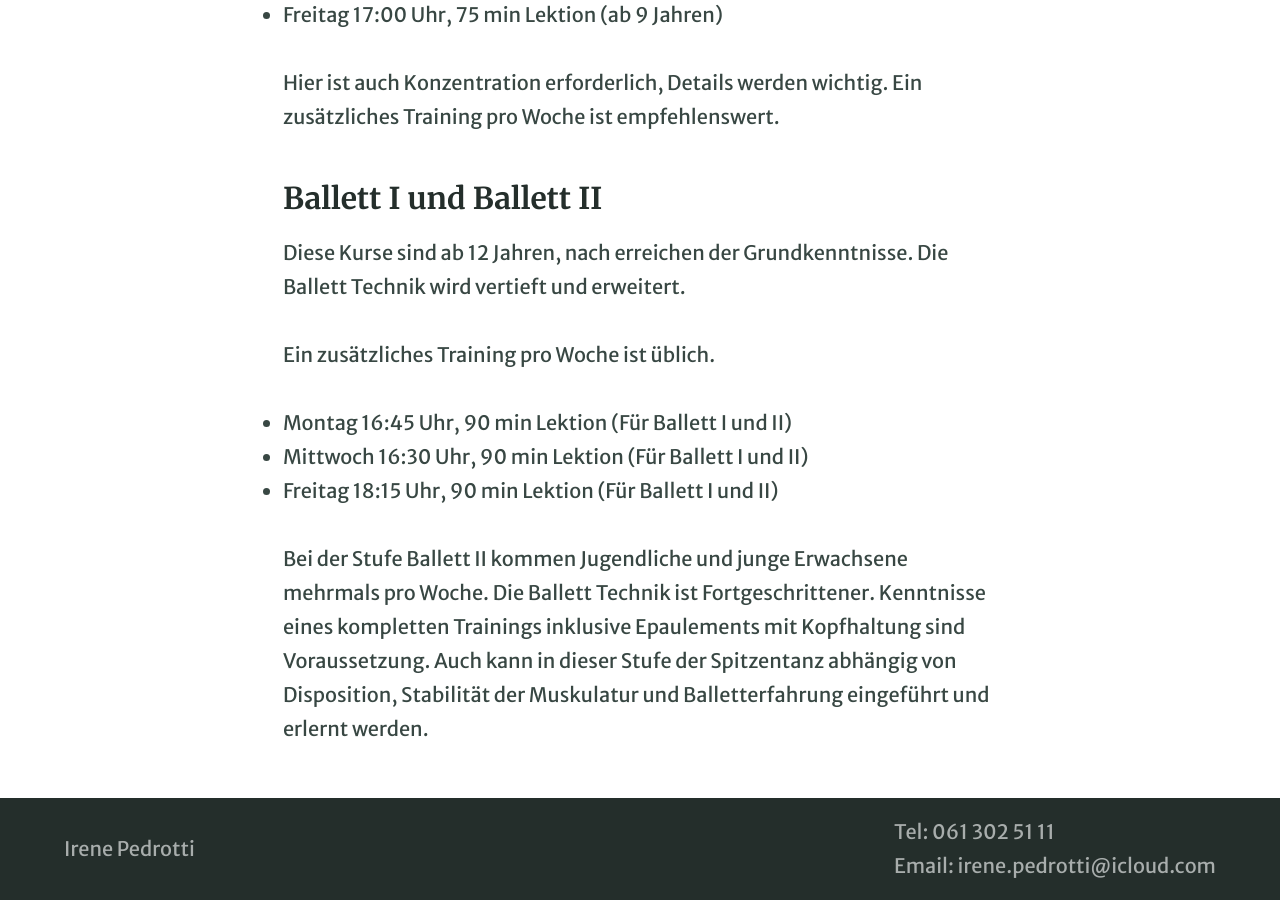
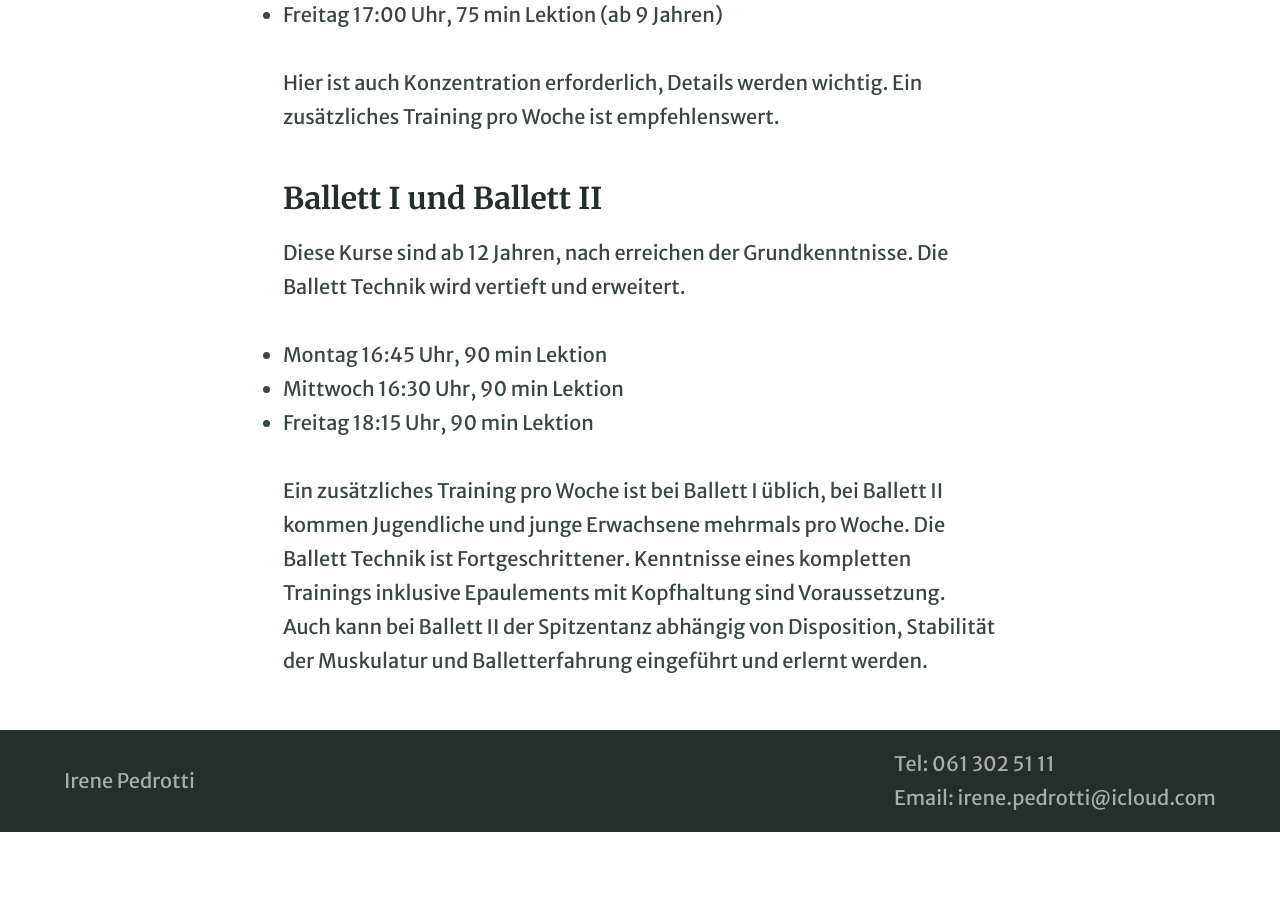
Before and after one commit to irenepedrotti/irenepedrotti.github.io, a Jekyll site: the page built from pages/z05_kurse.md, in a window 1280 px wide and 900 px high, scrolled down 1380 px. Built offline with Jekyll 4.4.1, drawn with Linux system fonts in a browser that asks for light colours; after the commit the page ends 2212 px from its top, so only the background shows below that.

Commit message:
Korrektur Ballett I u II zusammengefasst ein zusätzliches Training u mehrmals pro Woche BII

```diff
--- a/pages/z05_kurse.md
+++ b/pages/z05_kurse.md
@@ -27,14 +27,13 @@ Hier ist auch Konzentration erforderlich, Details werden wichtig. Ein zusätzlic
 
 ### Ballett I und Ballett II
 
-Diese Kurse sind ab 12 Jahren, nach erreichen der Grundkenntnisse. Die Ballett Technik wird vertieft und erweitert.
+Diese Kurse sind ab 12 Jahren, nach erreichen der Grundkenntnisse.
+Die Ballett Technik wird vertieft und erweitert.
 
-Ein zusätzliches Training pro Woche ist üblich.
+* Montag 16:45 Uhr, 90 min Lektion
+* Mittwoch 16:30 Uhr, 90 min Lektion
+* Freitag 18:15 Uhr, 90 min Lektion
 
-* Montag 16:45 Uhr, 90 min Lektion (Für Ballett I und II)
-* Mittwoch 16:30 Uhr, 90 min Lektion (Für Ballett I und II)
-* Freitag 18:15 Uhr, 90 min Lektion (Für Ballett I und II)
-
-Bei der Stufe Ballett II kommen Jugendliche und junge Erwachsene mehrmals pro Woche.
+Ein zusätzliches Training pro Woche ist bei Ballett I üblich, bei Ballett II kommen Jugendliche und junge Erwachsene mehrmals pro Woche.
 Die Ballett Technik ist Fortgeschrittener. Kenntnisse eines kompletten Trainings inklusive Epaulements mit Kopfhaltung sind Voraussetzung.
-Auch kann in dieser Stufe der Spitzentanz abhängig von Disposition, Stabilität der Muskulatur und Balletterfahrung eingeführt und erlernt werden.
+Auch kann bei Ballett II der Spitzentanz abhängig von Disposition, Stabilität der Muskulatur und Balletterfahrung eingeführt und erlernt werden.
```
